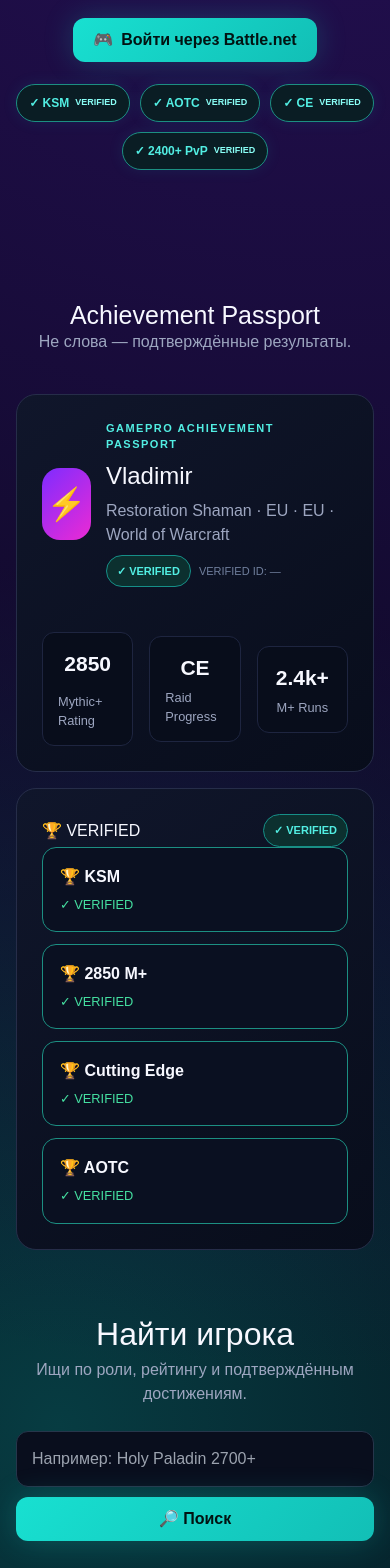
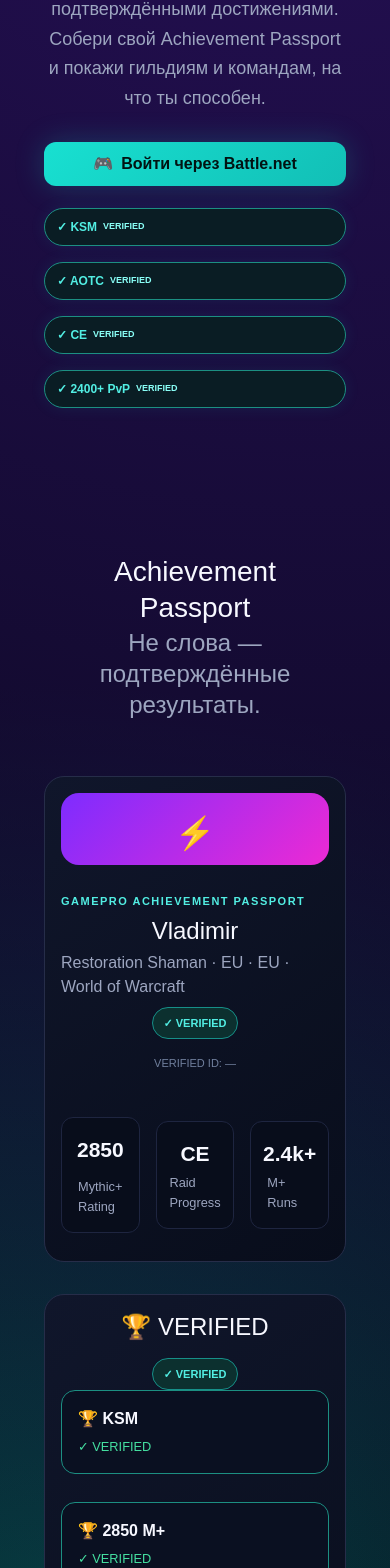
Before and after one commit to vesttrading/gamepro-market, a Next.js app: page / in a window 390 px wide. Shown: the part 420-1988 px from the top of the page. Built offline with nearby package versions, Linux system fonts and the light colour scheme; no server answers.

Commit message:
Enhance mobile adaptation styles for better layout

```diff
--- a/app/globals.css
+++ b/app/globals.css
@@ -423,114 +423,80 @@ section#guilds div[class*="jsx-"] {
 }
 
 /* =======================================================
-   GAMEPRO — МОБИЛЬНАЯ АДАПТАЦИЯ (СТРОГО ДЛЯ СМАРТФОНОВ)
-   Не изменяет версию для ноутбука
+   УСИЛЕННАЯ МОБИЛЬНАЯ АДАПТАЦИЯ ДЛЯ СМАРТФОНОВ
    ======================================================= */
 @media (max-width: 1023px) {
 
-    /* Основные секции */
-    #passport, #players, #raiderio, #guilds, #reviews {
+    /* 1. Глобальный сброс для ВСЕХ grid и flex рядов на странице */
+    div[style*="display: grid"],
+    div[style*="display:grid"],
+    div[style*="display: flex"],
+    div[style*="display:flex"],
+    .grid2, .cards, .steps, .stats {
+        display: flex !important;
+        flex-direction: column !important; /* Принудительно выстраиваем всё сверху вниз */
+        grid-template-columns: 1fr !important;
+        gap: 16px !important;
+        width: 100% !important;
+        max-width: 100% !important;
+    }
+
+    /* 2. Растягиваем абсолютно все секции и крупные обертки на 100% ширины экрана */
+    #passport, #players, #raiderio, #guilds, #reviews, section, main, header, footer,
+    div[style*="maxWidth"], div[style*="max-width"] {
         width: 100% !important;
         max-width: 100vw !important;
         min-width: 0 !important;
         margin-left: 0 !important;
         margin-right: 0 !important;
-        padding-left: 16px !important;  /* Аккуратные отступы по краям экрана смартфона */
-        padding-right: 16px !important;
+        padding-left: 14px !important; /* Чтобы контент по бокам не прилипал к стеклу телефона */
+        padding-right: 14px !important;
         box-sizing: border-box !important;
         display: flex !important;
         flex-direction: column !important;
     }
 
-    /* Паспорт - карточки одна под другой */
-    #passport .grid2 {
-        grid-template-columns: 1fr !important;
+    /* 3. Делаем все внутренние карточки (включая игры, отзывы и шаги) резиновыми */
+    .card, .step, [style*="card"], div[style*="background"],
+    #passport .grid2 > div, section > div > div {
         width: 100% !important;
-        display: flex !important;
-        flex-direction: column !important;
-        gap: 16px !important;
+        max-width: 100% !important;
+        min-width: 0 !important;
+        box-sizing: border-box !important;
+        padding: 16px !important;
     }
 
-    /* Карточки паспорта */
-    #passport .card {
+    /* 4. Полная вытяжка для формы проверки Raider.IO и поиска игроков */
+    #raiderio form, #raiderio .searchbar, #players .searchbar,
+    div[style*="justifyContent: \"space-between\""],
+    div[style*="justifyContent:\"space-between\""] {
+        flex-direction: column !important; /* Ломаем горизонтальную строку с инпутами и кнопками */
+        align-items: stretch !important;
         width: 100% !important;
-        min-width: 0 !important;
-        box-sizing: border-box !important;
-        padding: 18px !important;
-    }
-
-    /* Заголовок паспорта */
-    #passport .sectionHead {
-        width: 100% !important;
-        flex-direction: column !important;
-        align-items: center !important;
-        justify-content: center !important;
-        text-align: center !important;
-        gap: 10px !important;
-    }
-
-    #passport .sectionHead > div {
-        width: 100% !important;
-        min-width: 0 !important;
-    }
-
-    #passport h2 {
-        font-size: 25px !important;
-        line-height: 1.2 !important;
-    }
-
-    /* Статистика 2850 / CE / M+ Runs */
-    #passport .stats {
-        grid-template-columns: 1fr !important;
-        width: 100% !important;
-        display: flex !important;
-        flex-direction: column !important;
         gap: 12px !important;
     }
 
-    /* Поиск игроков */
-    #players .cards {
-        grid-template-columns: 1fr !important;
-        width: 100% !important;
-        display: flex !important;
-        flex-direction: column !important;
-        gap: 12px !important;
-    }
-
-    /* Поисковая строка */
-    #players .searchbar {
-        width: 100% !important;
+    /* Растягиваем поля ввода, выпадающие списки и кнопки на всю ширину экрана */
+    #raiderio input, #raiderio select, #raiderio button,
+    #players input, #players button, .searchbar input, .searchbar button,
+    input[type="text"], button {
+        width: 100% !important; /* Теперь они гарантированно вытянутся, а не сузятся */
         max-width: 100% !important;
+        min-width: 0 !important;
         box-sizing: border-box !important;
     }
 
-    #players .searchbar input {
-        min-width: 0 !important;
+    /* 5. Исправление шагов «Как работает проверка» и карточек «Игры» */
+    #how .steps > div, .steps > div, section div[style*="border"] {
         width: 100% !important;
-        box-sizing: border-box !important;
+        max-width: 100% !important;
+        margin: 0 0 12px 0 !important; /* Убираем боковые сдвиги, оставляем отступ только вниз */
     }
 
-    #players .searchbar button {
-        flex-shrink: 0 !important;
+    /* Оптимизация заголовков под мобильные экраны */
+    h1, h2, h3, .sectionHead {
+        text-align: center !important;
+        font-size: 24px !important;
+        line-height: 1.3 !important;
     }
-
-    /* Расстояния между крупными блоками на телефоне */
-    #reviews {
-        margin-bottom: 50px !important;
-    }
-
-    #guilds {
-        margin-top: 50px !important;
-    }
-
-    #guilds + section {
-        margin-top: 40px !important;
-    }
-
-    /* Глобальный сброс для защиты от горизонтального вылета */
-    #passport *, #players *, #raiderio *, #guilds *, #reviews * {
-        max-width: 100% !important;
-        box-sizing: border-box !important;
-    }
-
-} /* ВОТ ЭТА САМАЯ ВАЖНАЯ СКОБКА, КОТОРАЯ ТЕПЕРЬ ЗАКРЫВАЕТ @media БЛОК! */
+}
```
